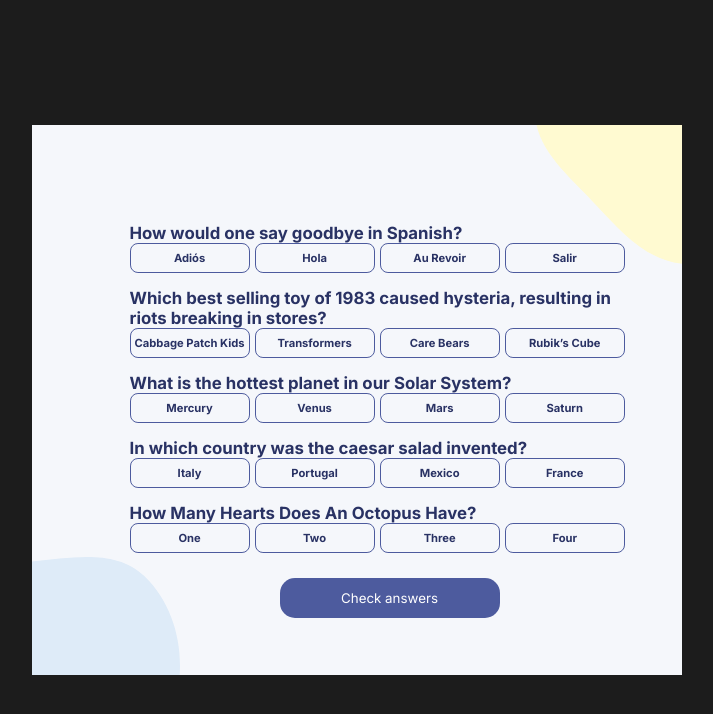
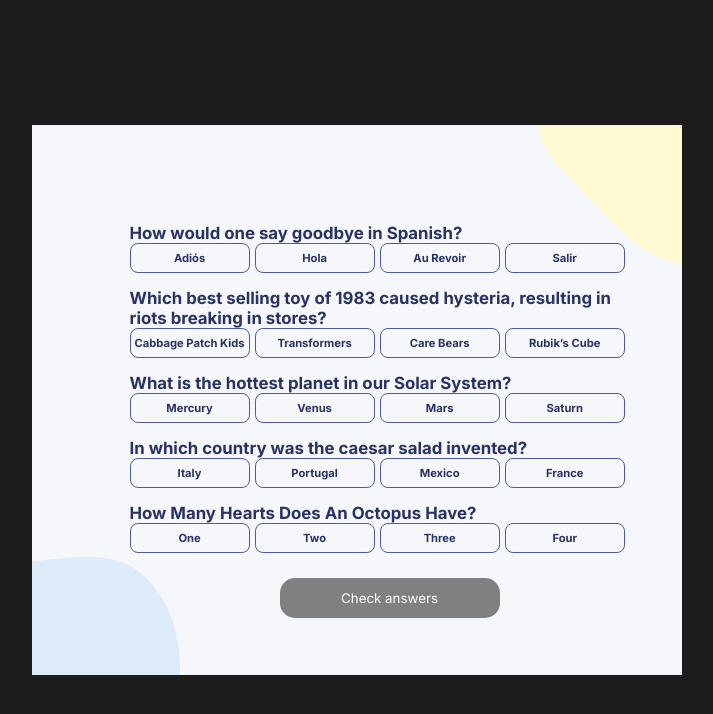
Before and after one commit to hamza-khan/quizzical, a React app in the folder frontend/: page / in a window 1280 px wide. Both pictures are taken after a click on the button "start quiz". Shown: the whole page, without its empty margins (283-996 px from the left). Built offline with nearby package versions, Linux system fonts and the light colour scheme.

Commit message:
ensure all questions are answered before checking answers

```diff
--- a/frontend/src/index.css
+++ b/frontend/src/index.css
@@ -134,3 +134,7 @@ body {
   align-items: center;
   flex-direction: column;
 }
+
+.all-not-answered{
+  background: gray;
+}
--- a/frontend/src/pages/QuestionAnswer.js
+++ b/frontend/src/pages/QuestionAnswer.js
@@ -38,8 +38,20 @@ export default function QuestionAnswer(props){
             )
     }
 
+    function checkAllAnswered(total, quest){
+        return(
+            total&quest.options.map(opt=>opt.selected).reduce((tot,num)=>tot||num,false)
+        )
+    }
+
     const score = quiz.reduce(getSumCorrect, 0)
     const count = quiz.length
+    const allAnswered = quiz.reduce(checkAllAnswered, true)
+
+    function doNothing(){
+        //pass
+    }
+
     return(
         <div className="question-answer">
             {questions}
@@ -50,7 +62,7 @@ export default function QuestionAnswer(props){
                         <button className="action-button check-answers" onClick={reset}>Play again</button>
                     </div>
                     :
-                    <button className="action-button check-answers" onClick={checkAnswers}>Check answers</button>}
+                    <button className={allAnswered?"action-button check-answers":"action-button check-answers all-not-answered"}onClick={allAnswered?checkAnswers:doNothing}>Check answers</button>}
             </div>
 
         </div>
```
